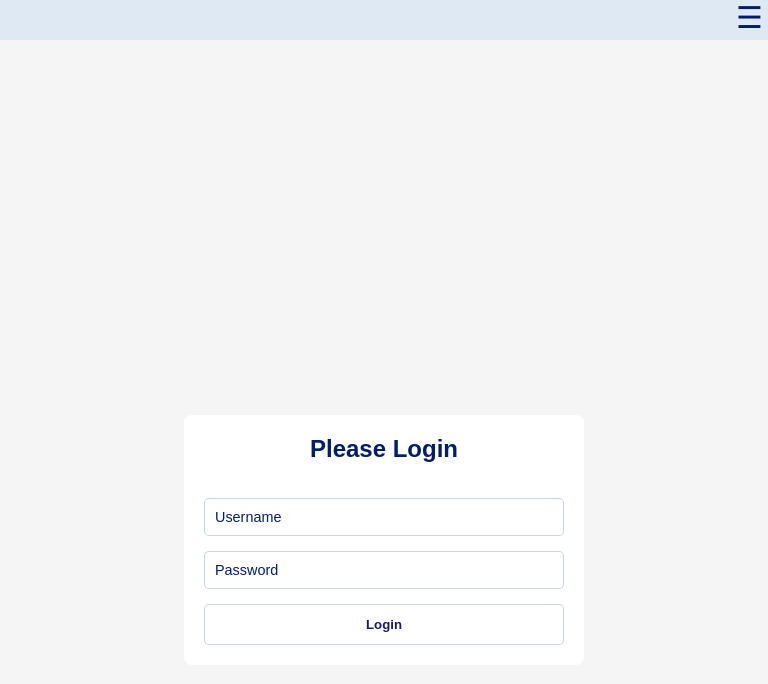
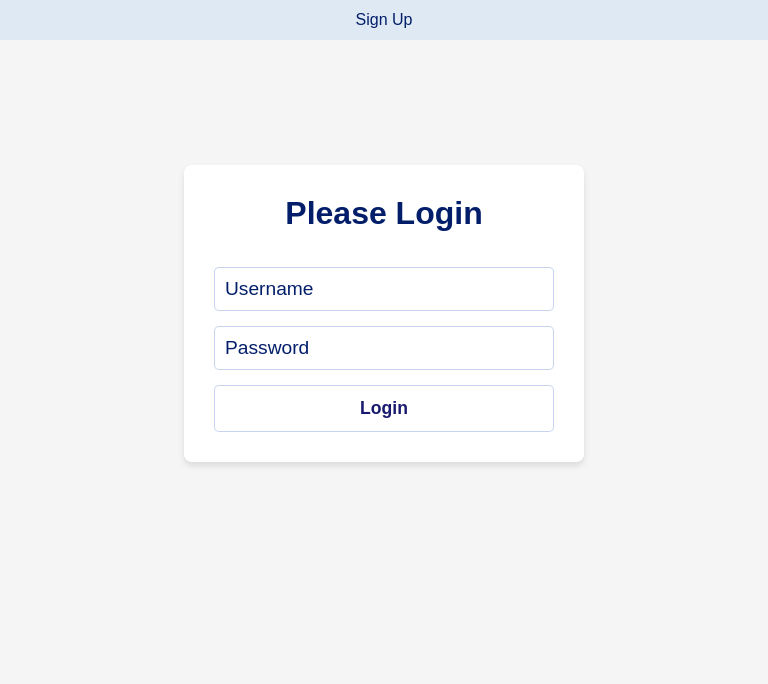
Before and after one commit to sdunlap1/capstone-frontend, a React (Create React App) app: page /login in a window 768 px wide. Shown: the top 684 px of the page. Built offline with nearby package versions, Linux system fonts and the light colour scheme; no server answers.

Commit message:
Removed mobile stying. Creating a separate mobile.css file

```diff
--- a/src/styles/App.css
+++ b/src/styles/App.css
@@ -425,124 +425,3 @@ styling for login and signup pages
   margin-bottom: 10px;
 }
 /* end styling for user info */
-
-/* adding padding to the whole calendar over 768px */
-@media (min-width: 768px) {
-  .fc {
-    padding-right: 20px;
-    padding-bottom: 20px;
-    padding-left: 20px;
-  }
-}
-
-/* Media query for mobile */
-@media (max-width: 768px) {
-  body {
-    font-size: 12px;
-  }
-  .main-content {
-    padding-top: 10px;
-  }
-  .fc-toolbar-title {
-    font-size: 14px !important;
-    padding: 0, 5, 0, 5 !important;
-  }
-  .navbar {
-    flex-direction: column;
-    justify-content: space-between;
-    padding-right: 5px;
-    padding-top: 0;
-    height: 40px;
-  }
-
-  .hamburger {
-    display: block;
-    margin-left: auto;
-  }
-
-  .nav-links {
-    display: none; /* Hide the links by default on mobile */
-    flex-direction: column;
-    align-items: flex-end;
-    position: absolute;
-    top: 40px;
-    right: 0;
-    background-color: #333;
-    z-index: 100;
-    list-style: none;
-  }
-
-  /* Show the menu when the hamburger is clicked */
-  .nav-links.show-menu {
-    display: flex;
-  }
-
-  .nav-links li {
-    margin: 10px 0;
-  }
-
-  /* Make the calendar and other content responsive */
-  .main-content {
-    display: flex;
-    flex-direction: column;
-    align-items: center;
-    margin-top: 120px;
-  }
-  /* User Info login and signup mobile styling */
-  .form-container {
-    padding: 20px;
-    height: auto;
-    min-height: calc(100vh - 50px);
-  }
-
-  .form-box {
-    padding: 20px;
-    box-shadow: none;
-  }
-
-  label {
-    font-size: 0.9em; /* Adjust font size for smaller screens */
-  }
-
-  input {
-    font-size: 1em;
-    padding: 8px; /* Reduce padding to make it fit better on mobile */
-  }
-
-  .auth-button {
-    width: 100%; /* Make the button take full width */
-    padding: 10px;
-    font-size: 1em;
-  }
-
-  .user-info {
-    font-size: 0.9em; /* Adjust the size of user info text */
-  }
-  .user-info {
-    padding: 15px;
-    text-align: center;
-  }
-
-  .user-info strong {
-    display: block;
-    margin-bottom: 10px;
-  }
-
-  .edit-info {
-    margin-top: 20px;
-  }
-
-  .edit-info label {
-    font-size: 1em;
-  }
-
-  .edit-info input {
-    width: 100%;
-    padding: 10px;
-    margin-bottom: 15px;
-  }
-
-  .auth-button {
-    font-size: 1em;
-  }
-}
```
